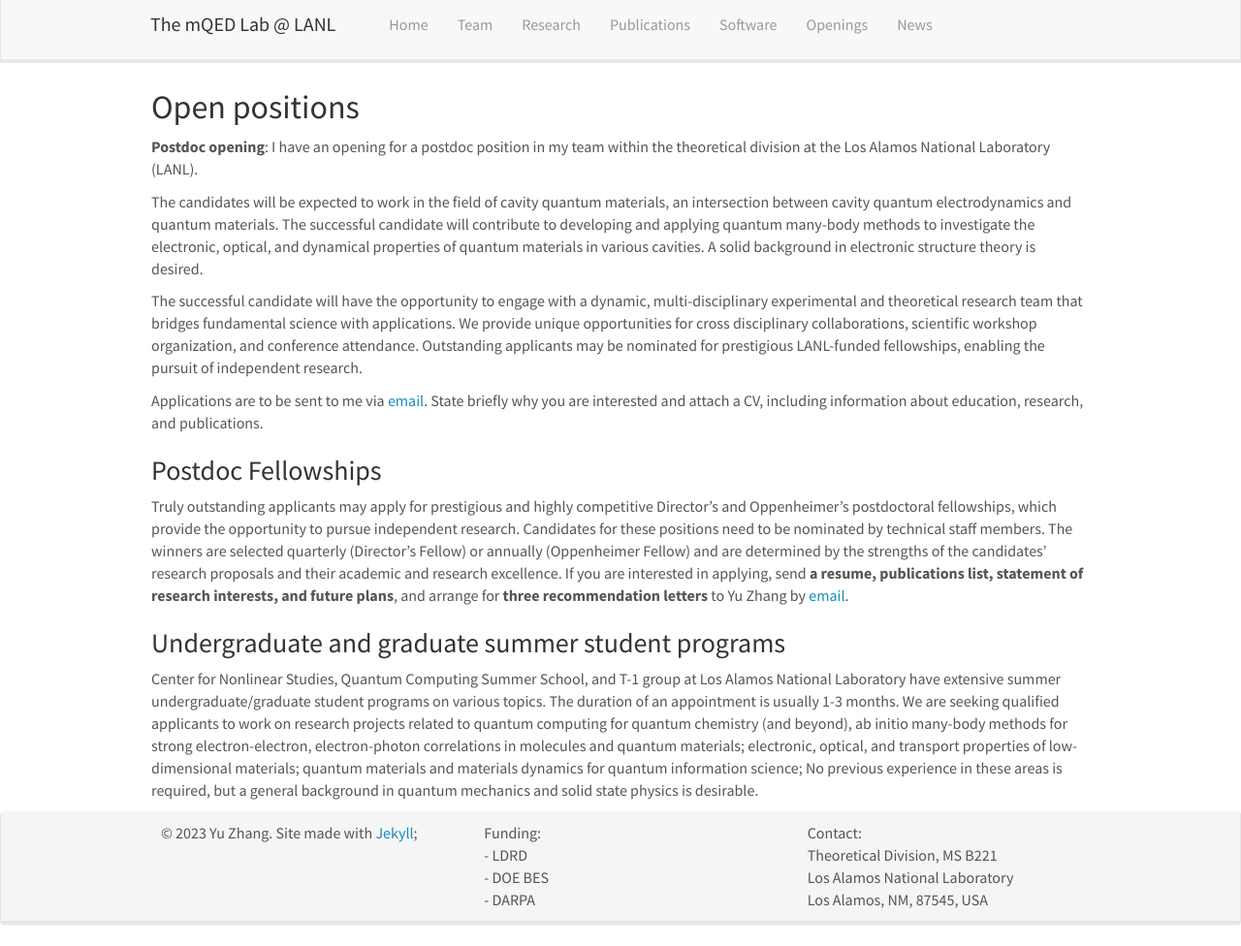
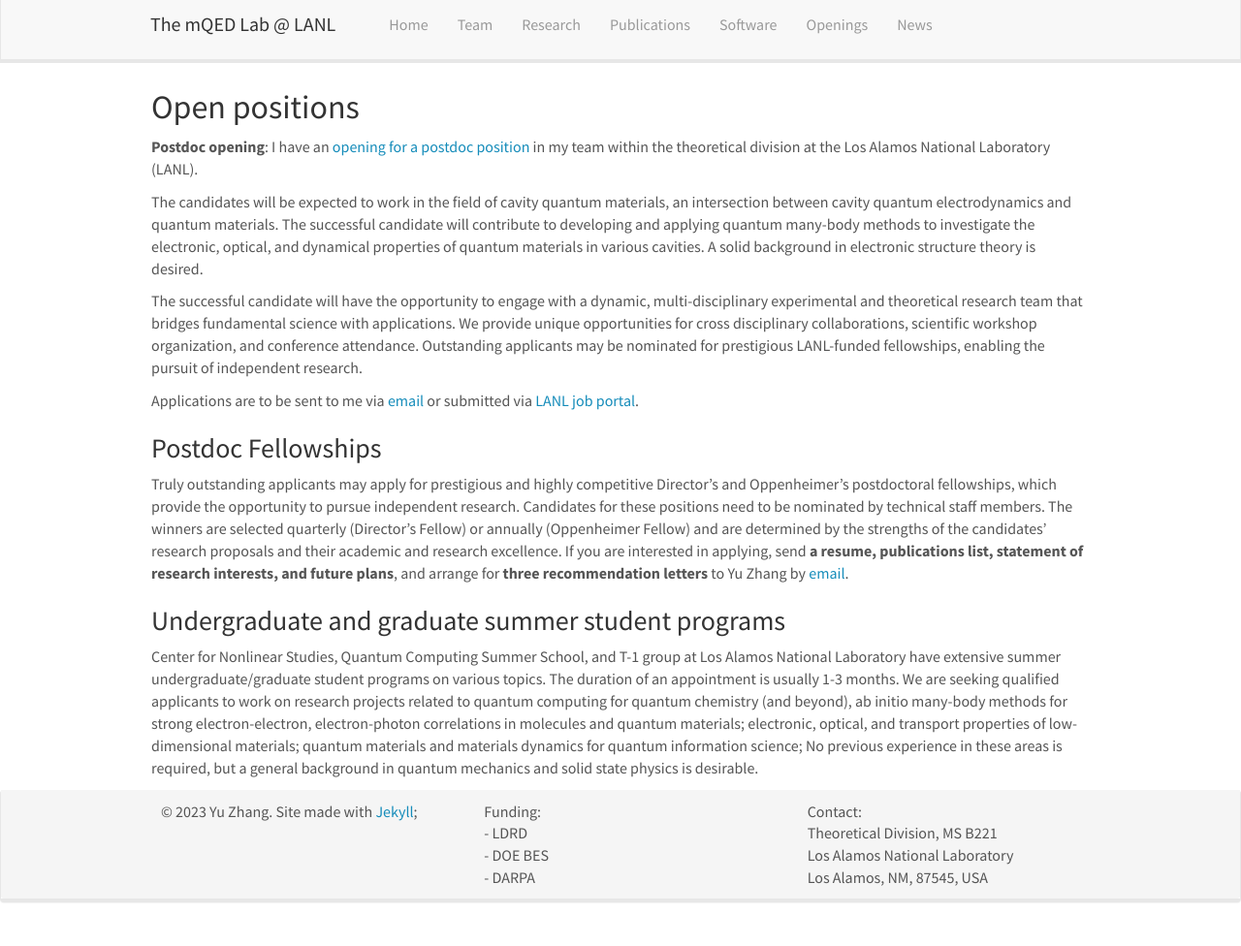
Before and after one commit to ares201005/ares201005.github.io, a Jekyll site: the page built from _pages/openings.md, in a window 1280 px wide and 976 px high. Shown: the whole window at 97% size. Built offline with Jekyll 4.4.1, drawn with Linux system fonts in a browser that asks for light colours; nearby versions of some CDN libraries; a style sheet for code colours, icons or effects is not loaded.

Commit message:
update openning

```diff
--- a/_pages/openings.md
+++ b/_pages/openings.md
@@ -8,7 +8,7 @@ permalink: /openings
 
 ## Open positions
 
-**Postdoc opening**: I have an opening for a postdoc position in my team within the theoretical division at the Los Alamos National Laboratory (LANL).
+**Postdoc opening**: I have an <a href="https://lanl.jobs/Search/JobDetails/cavity-quantum-materials-postdoc-research-associate/9e1cc362-2fe0-4550-be48-516ad5a8efda">opening for a postdoc position</a> in my team within the theoretical division at the Los Alamos National Laboratory (LANL).
 
 The candidates will be expected to work in the field of cavity quantum materials, an intersection between cavity quantum electrodynamics and quantum materials.
 The successful candidate will contribute to developing and applying quantum many-body methods to investigate the electronic, optical, and dynamical properties of quantum materials in various cavities.
@@ -17,7 +17,11 @@ A solid background in electronic structure theory is desired.
 The successful candidate will have the opportunity to engage with a dynamic, multi-disciplinary experimental and theoretical research team that bridges fundamental science with applications. We provide unique opportunities for cross disciplinary collaborations, scientific workshop organization, and conference attendance. Outstanding applicants may be nominated for prestigious LANL-funded fellowships, enabling the pursuit of independent research.
 
 
-Applications are to be sent to me via [email](mailto:zhy@lanl.gov). State briefly why you are interested and attach a CV, including information about education, research, and publications.
+Applications are to be sent to me via [email](mailto:zhy@lanl.gov) or submitted via <a href="https://lanl.jobs/Search/JobDetails/cavity-quantum-materials-postdoc-research-associate/9e1cc362-2fe0-4550-be48-516ad5a8efda">LANL job portal</a>.
+
+<!--
+State briefly why you are interested and attach a CV, including information about education, research, and publications.
+-->
 
 <!--
 **I currently do not have regular postdoctoral openings. However, exceptional candidates may have opportunities to apply for prestigious Director's or Distinguished Postdoctoral Fellowships. Interested individuals are encouraged to contact [Yu Zhang](mailto:zhy@lanl.gov) directly for sponsorship.**
```
